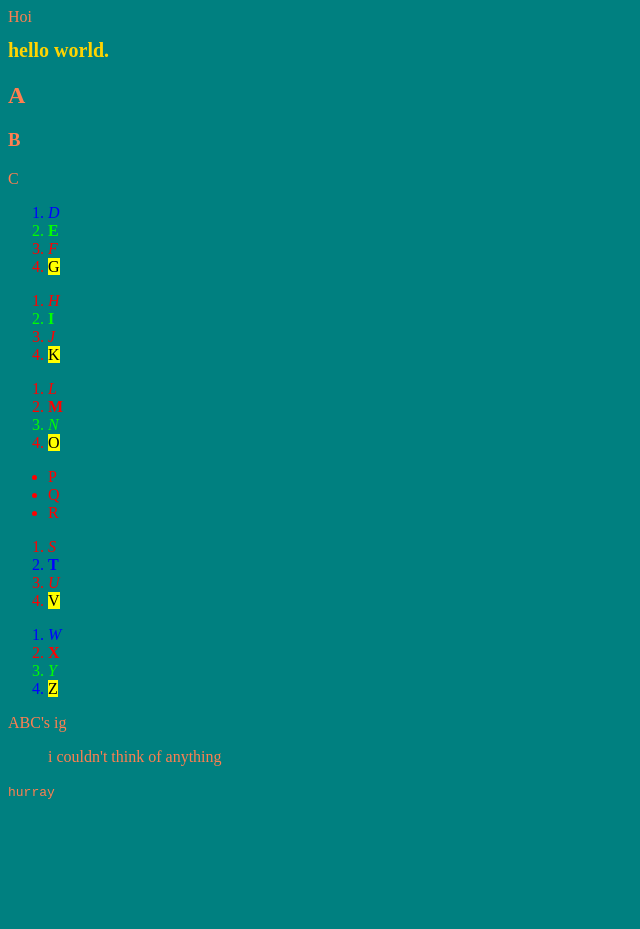
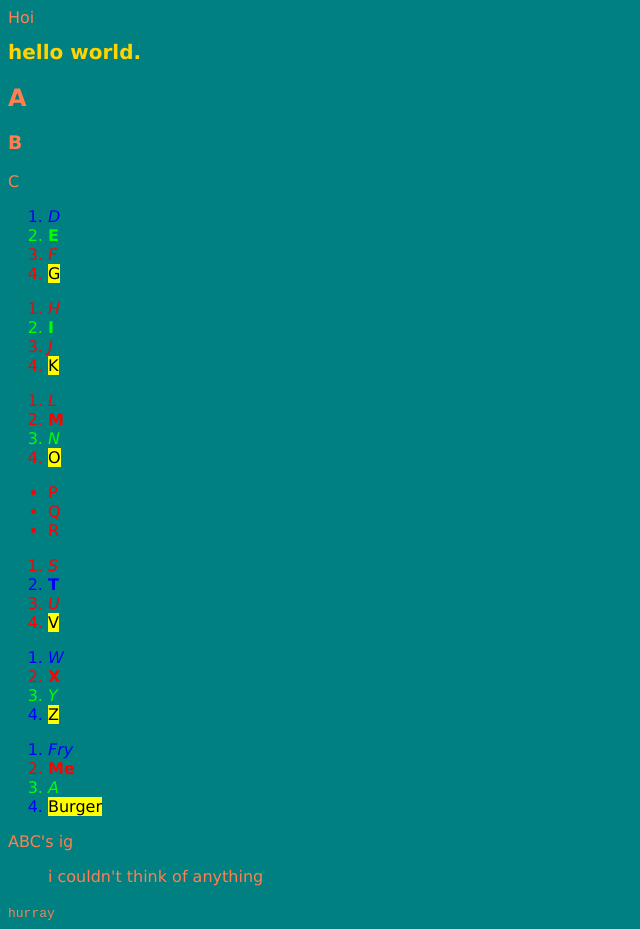
Before and after one commit to CarnivorousSmile/Digital-media, a plain HTML site: page Frick.html in a window 1280 px wide. Shown: the whole page, without its empty margins (0-640 px from the left). Before the commit the page ends 808 px from the top, so only its background shows below. Drawn offline with Linux system fonts and the light colour scheme.

Commit message:
Update Frick.html

```diff
--- a/Frick.html
+++ b/Frick.html
@@ -17,6 +17,11 @@
         .bob {color: #00f; }
 
         #tom { color: #0f0; }
+    </style>
+    <style>
+        body {
+            font-family:'Lucida Sans', 'Lucida Sans Regular', 'Lucida Grande', 'Lucida Sans Unicode', Geneva, Verdana, sans-serif;
+        }
     </style>
     <!--#1a0101 #FFD400 (other colors in code color names)-->
 
@@ -71,6 +76,12 @@
         <li class="bob"><mark>Z</mark></li>
     </ol>
 
+    <ol>
+        <li class="bob"><i>Fry</i></li>
+        <li><b>Me</b></li>
+        <li id="tom"><em>A</em></li>
+        <li class="bob"><mark>Burger</mark></li>
+    </ol>
 
     <p>ABC's ig</p>
 
```
